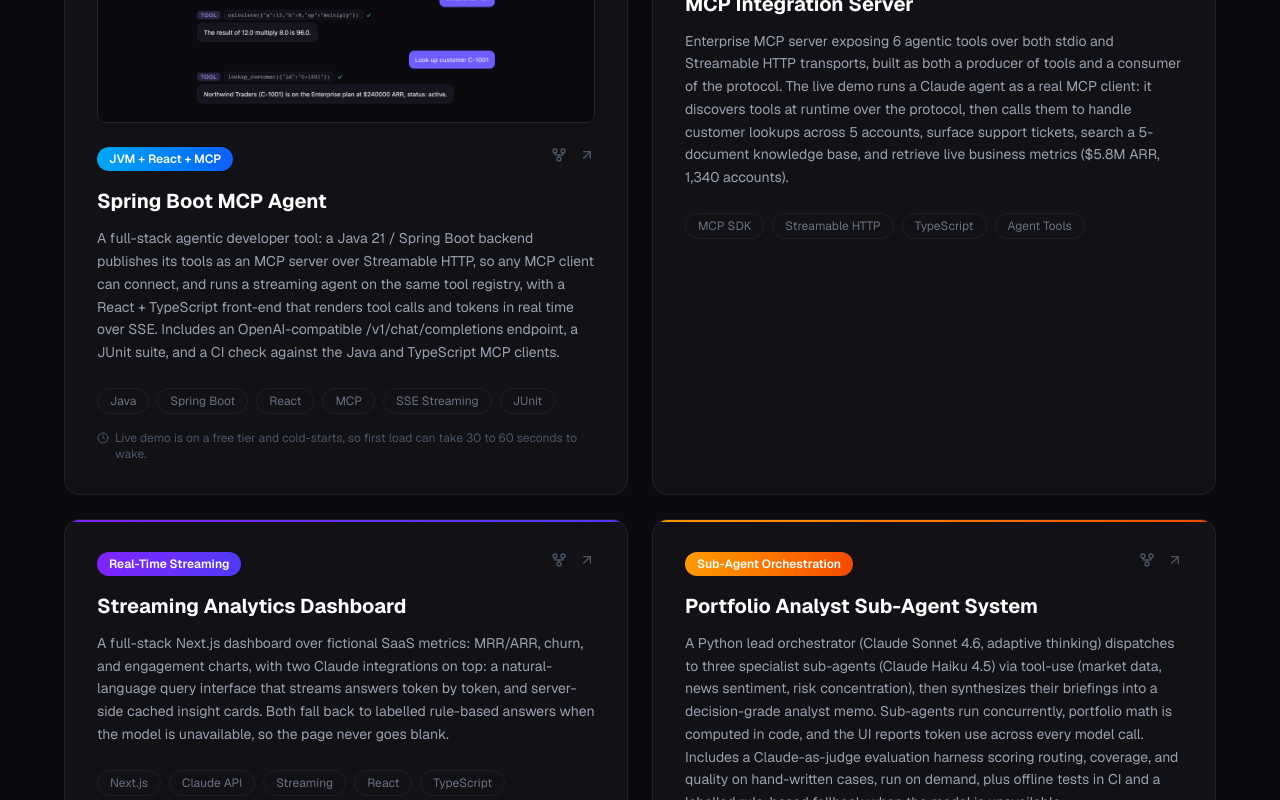
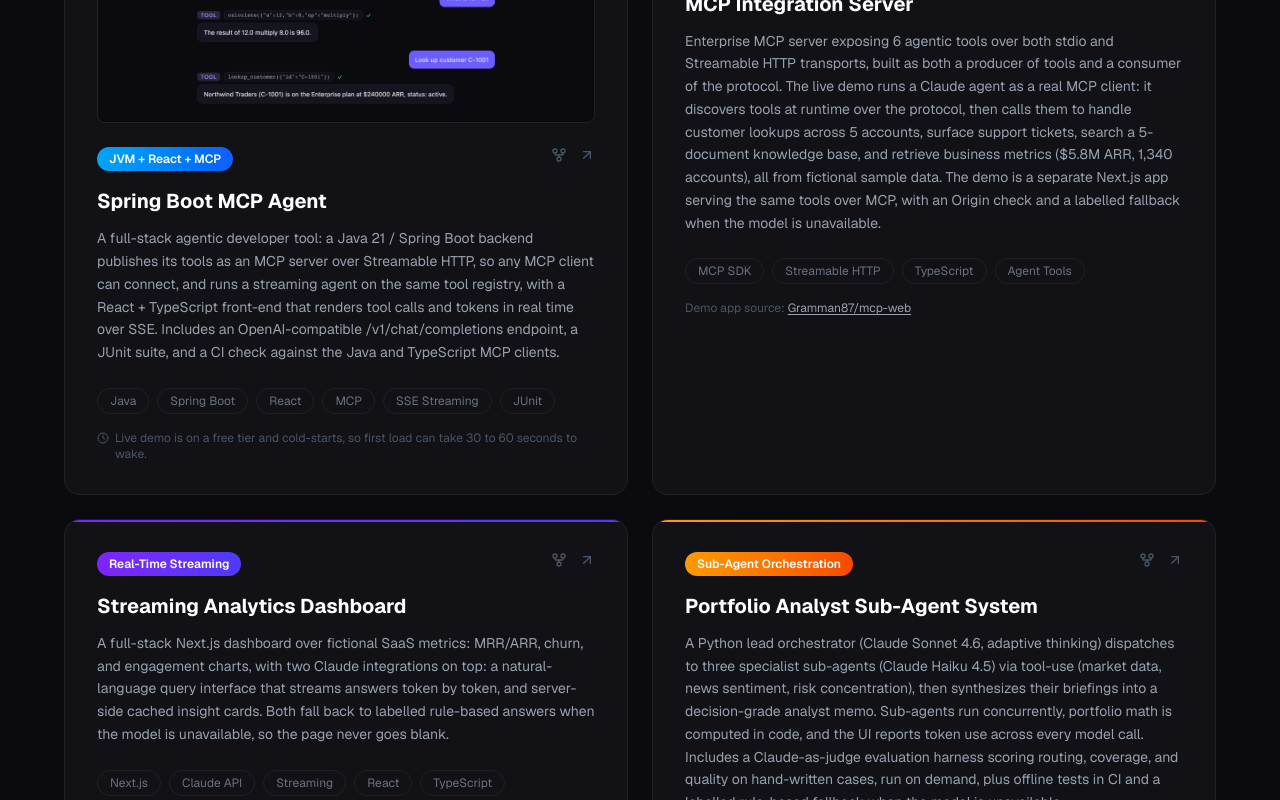
Before and after one commit to Gramman87/portfolio, a Next.js app: page / in a window 1280 px wide. Shown: the part 3146-3946 px from the top of the page. Built offline with nearby package versions, Linux system fonts and the light colour scheme.

Commit message:
Link the MCP card to its demo's source and drop the live-data claim

```diff
--- a/components/Projects.tsx
+++ b/components/Projects.tsx
@@ -70,6 +70,14 @@ export default function Projects() {
                   ))}
                 </div>
 
+                {p.demoSource && (
+                  <p className="text-xs text-gray-600 mt-4">
+                    Demo app source:{" "}
+                    <a href={p.demoSource} target="_blank" rel="noopener noreferrer" className="text-gray-400 hover:text-white underline underline-offset-2 transition-colors">
+                      {p.demoSource.replace("https://github.com/", "")}
+                    </a>
+                  </p>
+                )}
                 {p.note && (
                   <p className="text-xs text-gray-600 mt-4 flex items-start gap-1.5">
                     <Clock className="w-3 h-3 mt-0.5 shrink-0" />
--- a/lib/content.ts
+++ b/lib/content.ts
@@ -6,6 +6,8 @@ type Project = {
   highlight: string;
   link: string | null;
   github: string | null;
+  /** Source for the live demo, when it's a different repo from `github`. */
+  demoSource?: string;
   image?: string;
   note?: string;
 };
@@ -26,12 +28,13 @@ export const projects: Project[] = [
   {
     title: "MCP Integration Server",
     description:
-      "Enterprise MCP server exposing 6 agentic tools over both stdio and Streamable HTTP transports, built as both a producer of tools and a consumer of the protocol. The live demo runs a Claude agent as a real MCP client: it discovers tools at runtime over the protocol, then calls them to handle customer lookups across 5 accounts, surface support tickets, search a 5-document knowledge base, and retrieve live business metrics ($5.8M ARR, 1,340 accounts).",
+      "Enterprise MCP server exposing 6 agentic tools over both stdio and Streamable HTTP transports, built as both a producer of tools and a consumer of the protocol. The live demo runs a Claude agent as a real MCP client: it discovers tools at runtime over the protocol, then calls them to handle customer lookups across 5 accounts, surface support tickets, search a 5-document knowledge base, and retrieve business metrics ($5.8M ARR, 1,340 accounts), all from fictional sample data. The demo is a separate Next.js app serving the same tools over MCP, with an Origin check and a labelled fallback when the model is unavailable.",
     tags: ["MCP SDK", "Streamable HTTP", "TypeScript", "Agent Tools"],
     color: "from-emerald-500 to-teal-600",
     highlight: "Model Context Protocol",
     link: "https://mcp-web-nine.vercel.app",
     github: "https://github.com/Gramman87/mcp-server",
+    demoSource: "https://github.com/Gramman87/mcp-web",
   },
   {
     title: "Streaming Analytics Dashboard",
```
